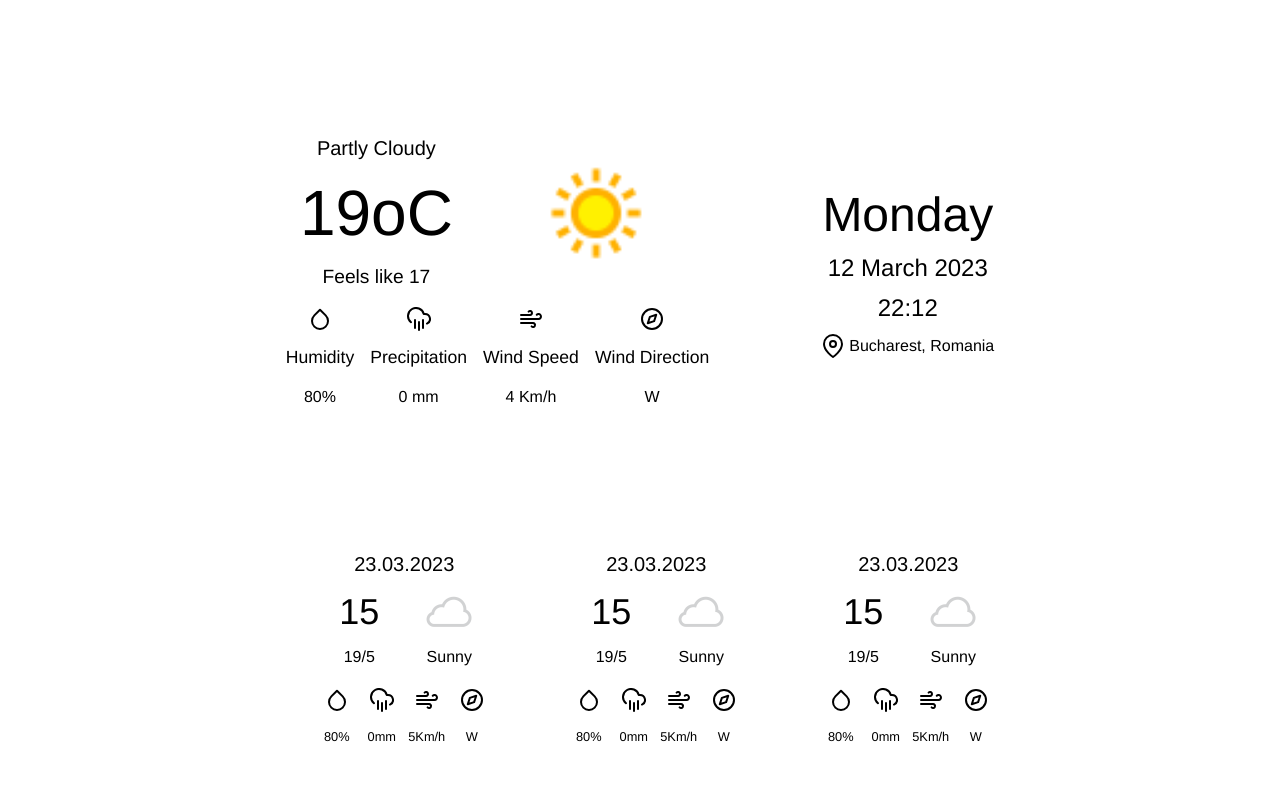
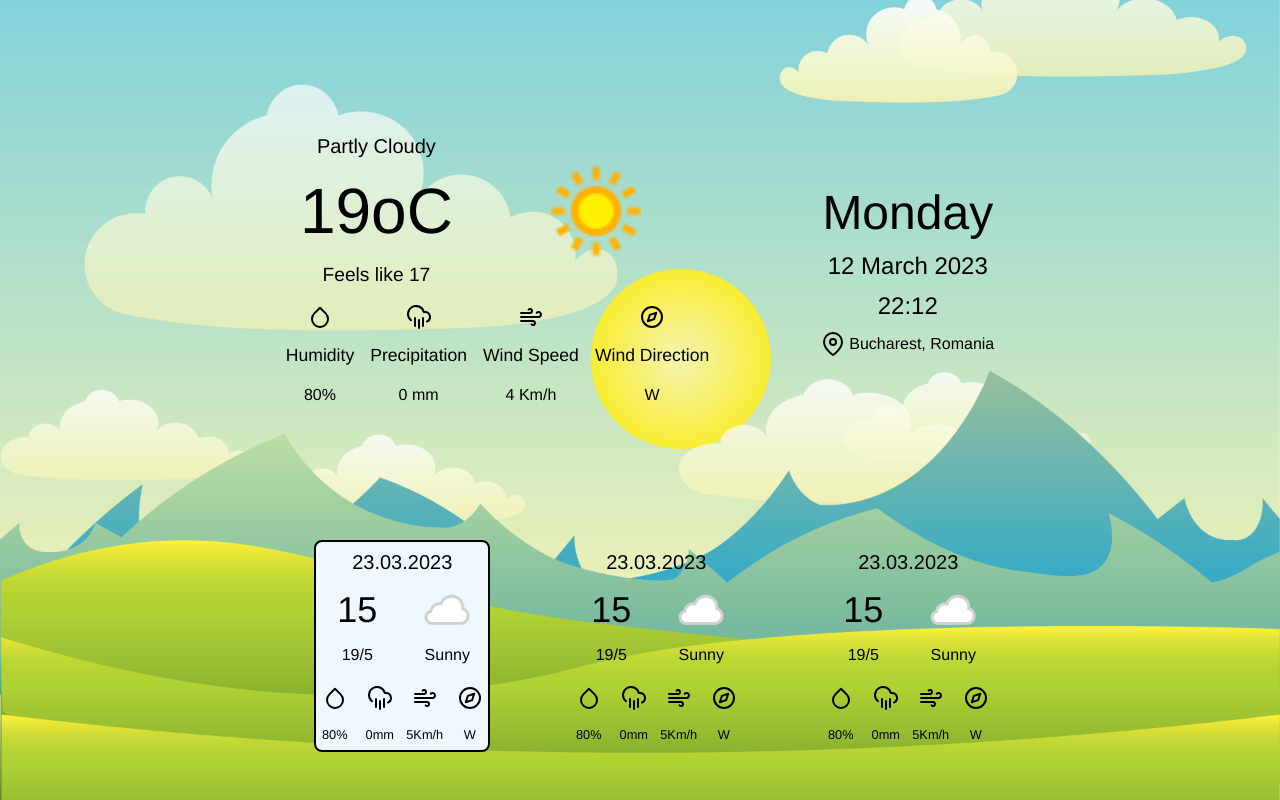
Before and after one commit to NicksCodez/Weather-App, a website built with webpack: page dist/index.html in a window 1280 px wide. In both pictures the pointer is over the element 404 px from the left and 648 px from the top of the page. Built offline with nearby package versions, Linux system fonts and the light colour scheme.

Commit message:
implement basic styling

```diff
--- a/src/style.css
+++ b/src/style.css
@@ -6,6 +6,10 @@ body {
   font-family: 'Helvetica', 'Sans-Serif';
   margin: 0;
   padding: 0;
+  background-image: url('./assets/images/landscape-1844227.png');
+  background-repeat: no-repeat;
+  background-size: cover;
+  background-position: center;
 }
 
 #content {
@@ -162,6 +166,8 @@ body {
   justify-items: center;
   grid-column-gap: 0.5rem;
   grid-row-gap: 0.25rem;
+  transition: background-color 0.5s ease-in-out, border 0.5s ease-in-out,
+    border-radius 0.5s ease-in-out;
 }
 
 .forecast-date {
@@ -227,3 +233,12 @@ body {
 .forecast-windDir-value {
   font-size: 0.8rem;
 }
+
+.forecast-day:hover {
+  border: 0.15rem solid black;
+  border-radius: 0.5rem;
+  background-color: aliceblue;
+  transition: background-color 0.5s ease-in-out, border 0.5s ease-in-out,
+    border-radius 0.5s ease-in-out;
+  cursor: pointer;
+}
```
Also changed, not shown: dist/assets/images/landscape-1844227.png (added), dist/bundle.js, dist/ca4b59744c710936a917.png (added), dist/index.html, src/assets/images/landscape-1844227.png (added).
